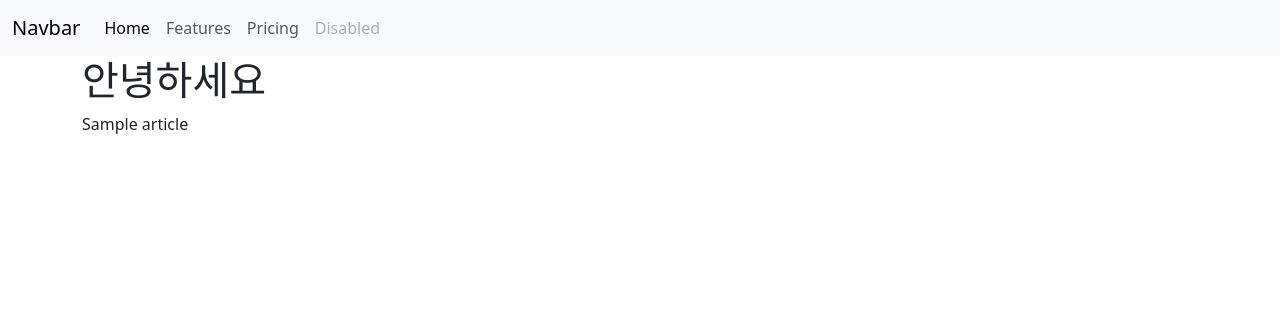
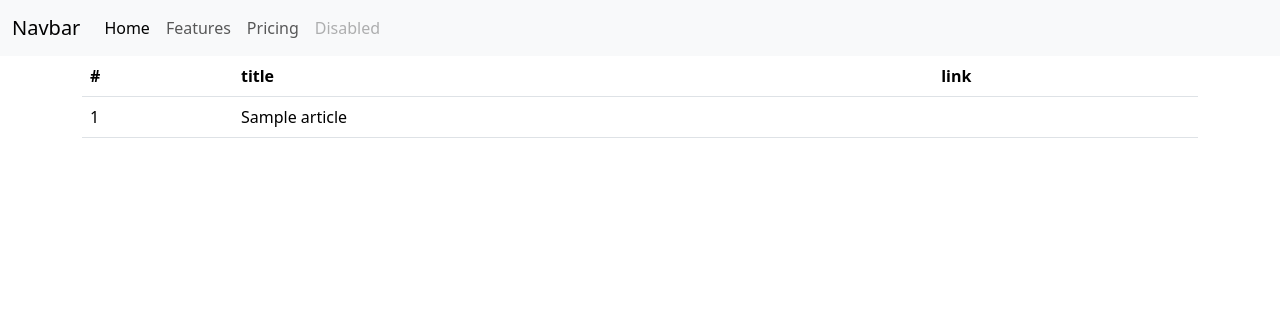
Before and after one commit to bhj8286/board, a Python web app: template articles/templates/index.html in a window 1280 px wide. Shown: the top 316 px of the page. Run offline with Jinja, Linux system fonts and the light colour scheme; the template is opened without the code that fills it: most values are stand-ins (such as "Sample title", 1, 10 or a date in 2020).

Commit message:
index 페이지 bootstrap

```diff
--- a/articles/templates/index.html
+++ b/articles/templates/index.html
@@ -1,10 +1,22 @@
 {% extends 'base.html' %}
 
 {% block body %}
-    <h1>안녕하세요</h1>
-
-    {% for article in articles %}
-        <p>{{ article }}</p>
-
-    {% endfor %}
+    <table class="table">
+        <thead>
+            <tr>
+                <th>#</th>
+                <th>title</th>
+                <th>link</th>
+            </tr>
+        </thead>
+        <tbody>
+            {% for article in articles %}
+            <tr>
+                <td>{{ article.id }}</td>
+                <td>{{ article.title }}</td>
+                <td></td>
+            </tr>
+            {% endfor %}
+        </tbody>
+    </table>
 {% endblock %}
```
